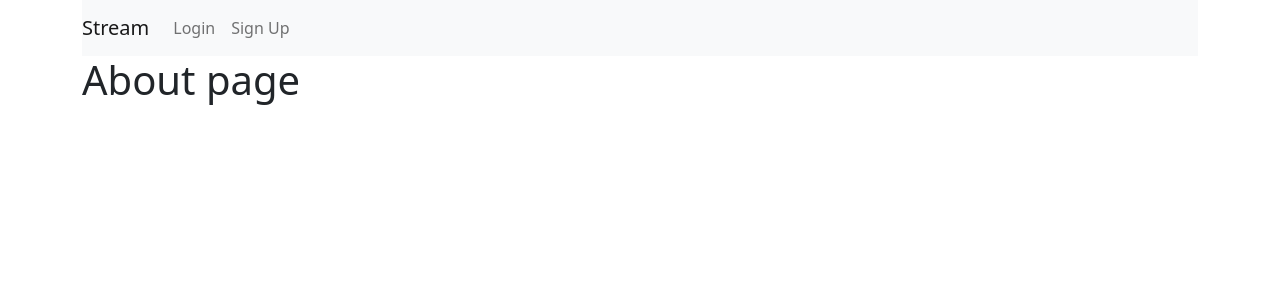
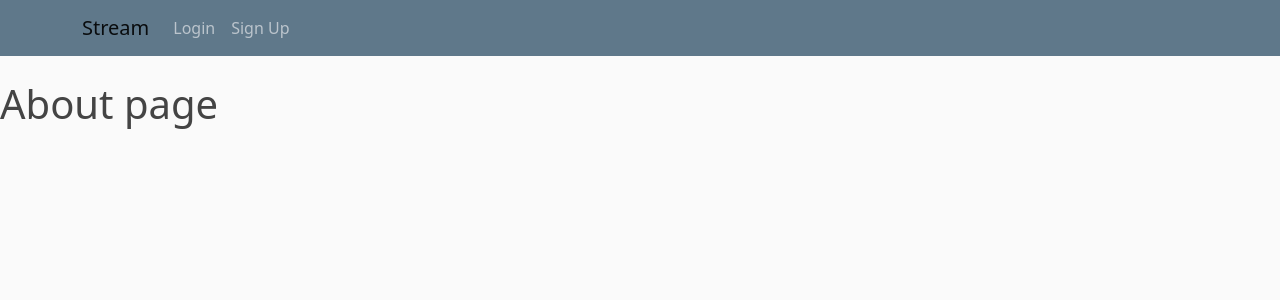
Before and after one commit to NikitaDanila/Licenta, a Flask app: page /about in a window 1280 px wide. Shown: the top 300 px of the page. Run offline with Flask 2, Linux system fonts and the light colour scheme; parts of the project's set-up code (start-up, migrations or seed data) failed here and were passed over.

Commit message:
loking good-ish

```diff
--- /dev/null
+++ b/web_app/web_app/static/main.css
@@ -0,0 +1,80 @@
+body {
+    background: #fafafa;
+    color: #333333;
+    margin-top: 5rem;
+  }
+
+  h1, h2, h3, h4, h5, h6 {
+    color: #444444;
+  }
+
+  .bg-steel {
+    background-color: #5f788a;
+  }
+
+  .site-header .navbar-nav .nav-link {
+    color: #bbc4cc;
+  }
+
+  .site-header .navbar-nav .nav-link:hover {
+    color: #ffffff;
+  }
+
+  .site-header .navbar-nav .nav-link.active {
+    font-weight: 500;
+  }
+
+  .content-section {
+    background: #ffffff;
+    padding: 10px 20px;
+    border: 1px solid #dddddd;
+    border-radius: 3px;
+    margin-bottom: 20px;
+  }
+
+  .article-title {
+    color: #444444;
+  }
+
+  a.article-title:hover {
+    color: #428bca;
+    text-decoration: none;
+  }
+
+  .article-content {
+    white-space: pre-line;
+  }
+
+  .article-img {
+    height: 65px;
+    width: 65px;
+    margin-right: 16px;
+  }
+
+  .article-metadata {
+    padding-bottom: 1px;
+    margin-bottom: 4px;
+    border-bottom: 1px solid #e3e3e3
+  }
+
+  .article-metadata a:hover {
+    color: #333;
+    text-decoration: none;
+  }
+
+  .article-svg {
+    width: 25px;
+    height: 25px;
+    vertical-align: middle;
+  }
+
+  .account-img {
+    height: 125px;
+    width: 125px;
+    margin-right: 20px;
+    margin-bottom: 16px;
+  }
+
+  .account-heading {
+    font-size: 2.5rem;
+  }
--- a/web_app/web_app/templates/layout.html
+++ b/web_app/web_app/templates/layout.html
@@ -4,10 +4,15 @@
     <!-- Required meta tags -->
     <meta charset="utf-8">
     <meta name="viewport" content="width=device-width, initial-scale=1">
+    <!-- Bootstrap CSS -->
+    <link href="https://cdn.jsdelivr.net/npm/bootstrap@5.0.1/dist/css/bootstrap.min.css"
+          rel="stylesheet"
+          integrity="sha384-+0n0xVW2eSR5OomGNYDnhzAbDsOXxcvSN1TPprVMTNDbiYZCxYbOOl7+AMvyTG2x"
+          crossorigin="anonymous">
 
-    <!-- Bootstrap CSS -->
-    <link href="https://cdn.jsdelivr.net/npm/bootstrap@5.0.0-beta3/dist/css/bootstrap.min.css" rel="stylesheet" integrity="sha384-eOJMYsd53ii+scO/bJGFsiCZc+5NDVN2yr8+0RDqr0Ql0h+rP48ckxlpbzKgwra6" crossorigin="anonymous">
+    <link rel="stylesheet" type="text/css" href="{{ url_for('static', filename='main.css') }}">
 
+    <!--Title of the page-->
     {% if title%}
         <title>{{title}}</title>
     {% else %}
@@ -15,32 +20,30 @@
     {% endif %}
   </head>
   <body>
-    <div class="container">
-      <nav class="navbar navbar-expand-lg navbar-light bg-light">
-        {% if current_user.is_authenticated %}
-          <a class="navbar-brand" href="/live-video">Stream</a>
-        {% else %}
-          <a class="navbar-brand" href="/register">Stream</a>
-        {% endif %}
-        <div class="collapse navbar-collapse" id="navbarNav">
+    <header class="site-header">
+      <nav class="navbar navbar-expand-md navbar-light bg-steel fixed-top">
+        <div class="container">
           {% if current_user.is_authenticated %}
-            <ul class="navbar-nav">
-              <li class="nav-item">
-                <a class="nav-link" href="{{url_for('logout')}}">Logout</a>
-              </li>
-            </ul>
+            <a class="navbar-brand mr-4" href="/live-video">Stream</a>
           {% else %}
-            <ul class="navbar-nav">
-              <li class="nav-item">
-                <a class="nav-link" href="/login">Login</a>
-              </li>
-              <li class="nav-item">
-                <a class="nav-link" href="/register">Sign Up</a>
-              </li>
-            </ul>
+            <a class="navbar-brand mr-4" href="/register">Stream</a>
           {% endif %}
+          <div class="collapse navbar-collapse" id="navbarNav">
+            {% if current_user.is_authenticated %}
+              <div class="navbar-nav">
+                <a class="nav-item nav-link" href="{{url_for('logout')}}">Logout</a>
+              </div>
+            {% else %}
+              <div class="navbar-nav">
+                    <a class="nav-item nav-link" href="/login">Login</a>
+                    <a class="nav-item nav-link" href="/register">Sign Up</a>
+              </div>
+            {% endif %}
+          </div>
         </div>
       </nav>
+    </header>
+
       <!--Displaying the flash messages-->
       {% with messages = get_flashed_messages(with_categories=true) %}
       {% if messages %}
@@ -51,11 +54,14 @@
         {% endfor %}
       {% endif %}
       {% endwith%}
-        {% block content %}{% endblock content %}
-    </div>
+      {% block content %}
+      {% endblock content %}
+
 
     <!-- Bootstrap Bundle with Popper -->
-    <script src="https://cdn.jsdelivr.net/npm/bootstrap@5.0.0-beta3/dist/js/bootstrap.bundle.min.js" integrity="sha384-JEW9xMcG8R+pH31jmWH6WWP0WintQrMb4s7ZOdauHnUtxwoG2vI5DkLtS3qm9Ekf" crossorigin="anonymous"></script>
-
+    <script src="https://cdn.jsdelivr.net/npm/bootstrap@5.0.1/dist/js/bootstrap.bundle.min.js"
+            integrity="sha384-gtEjrD/SeCtmISkJkNUaaKMoLD0//ElJ19smozuHV6z3Iehds+3Ulb9Bn9Plx0x4"
+            crossorigin="anonymous">
+    </script>
   </body>
 </html>
```
Also changed, not shown: web_app/web_app/templates/login.html (+25 -28 lines), web_app/web_app/static/images/twitch.jpg (deleted).
